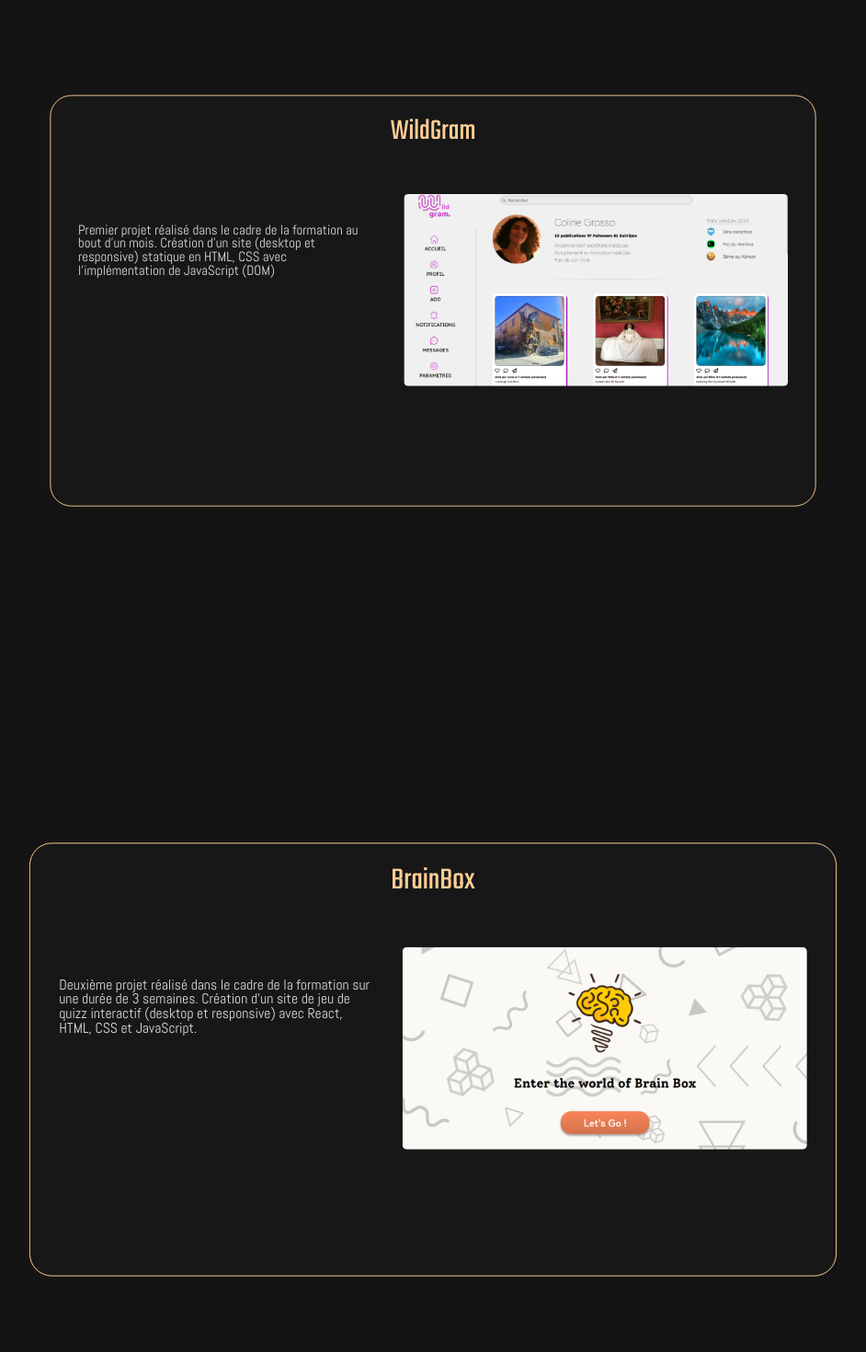
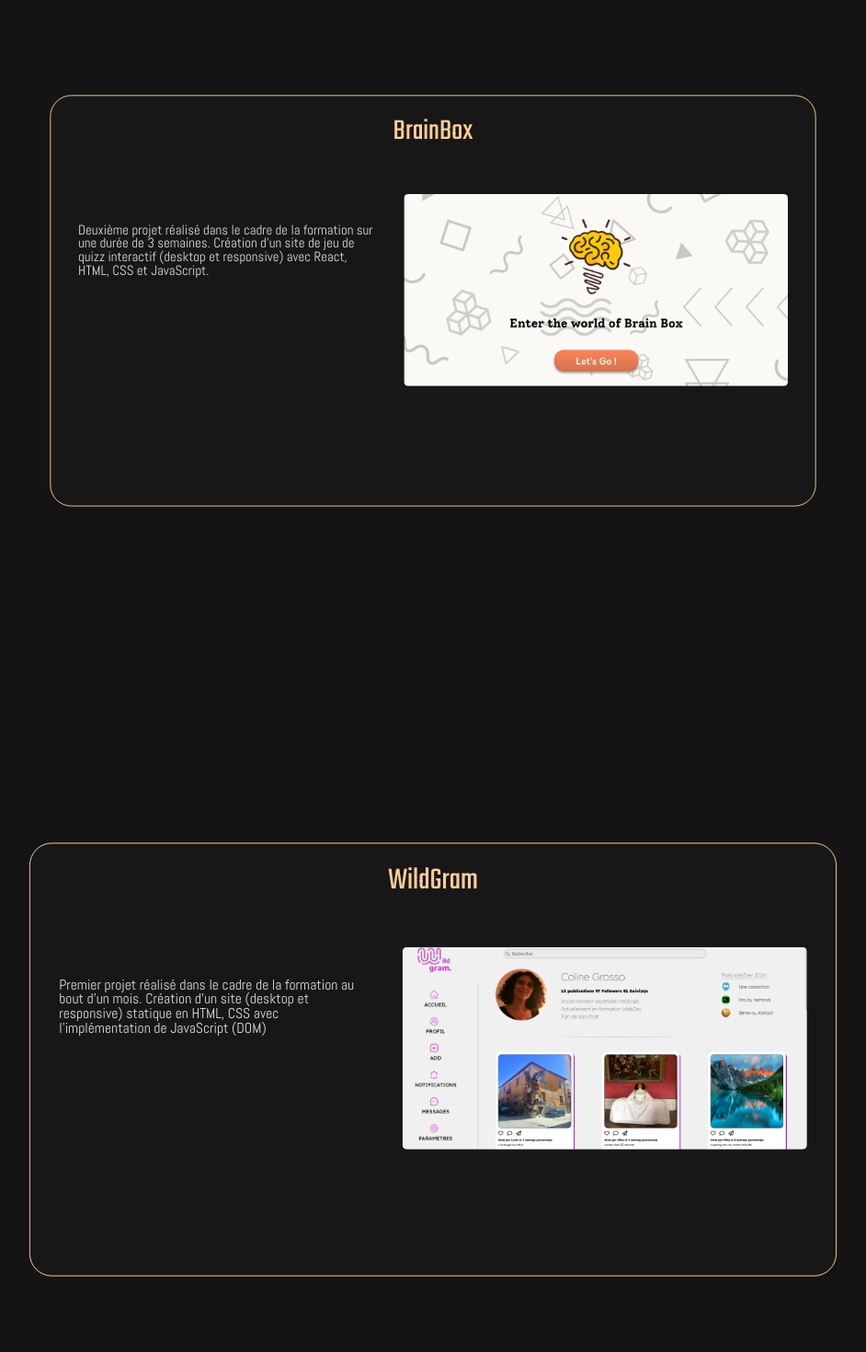
Before and after one commit to YannLahellec/portfolio, a React (Vite) app: page / in a window 1280 px wide. Shown: the part 900-2370 px from the top of the page at 92% size, without its empty margins (169-1111 px from the left). Built offline with nearby package versions, Linux system fonts and the light colour scheme.

Commit message:
card order changed

```diff
--- a/src/dataProjects.js
+++ b/src/dataProjects.js
@@ -4,20 +4,21 @@ import RigolApp from "./assets/projets/rigol.png";
 import SoundWave from "./assets/projets/soundwave.png";
 
 export const projects = [
+
+  {
+    title: "BrainBox",
+    description: "Deuxième projet réalisé dans le cadre de la formation sur une durée de 3 semaines. Création d’un site de jeu de quizz interactif (desktop et responsive) avec React, HTML, CSS et JavaScript.",
+    image: BrainBox,
+    link: "https://brainbox-five.vercel.app/",
+    color: "#171717"
+  },
+
   {
     title: "WildGram",
     description:
       "Premier projet réalisé dans le cadre de la formation au bout d’un mois. Création d’un site (desktop et responsive) statique en HTML, CSS avec l’implémentation de JavaScript (DOM)",
     image: WildGram ,
     link: "https://wildgram-alpha.vercel.app/",
-    color: "#171717"
-  },
-
-  {
-    title: "BrainBox",
-    description: "Deuxième projet réalisé dans le cadre de la formation sur une durée de 3 semaines. Création d’un site de jeu de quizz interactif (desktop et responsive) avec React, HTML, CSS et JavaScript.",
-    image: BrainBox,
-    link: "https://brainbox-five.vercel.app/",
     color: "#171717"
   },
 
```
